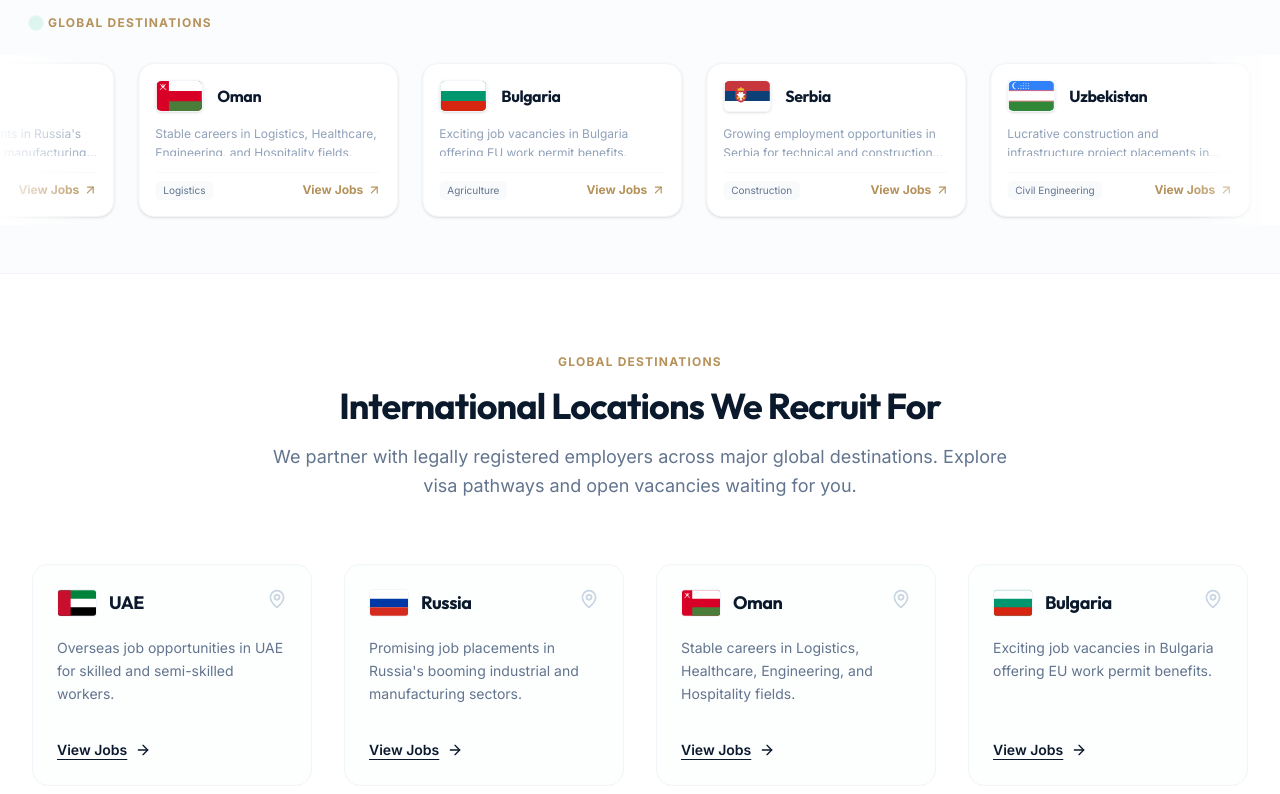
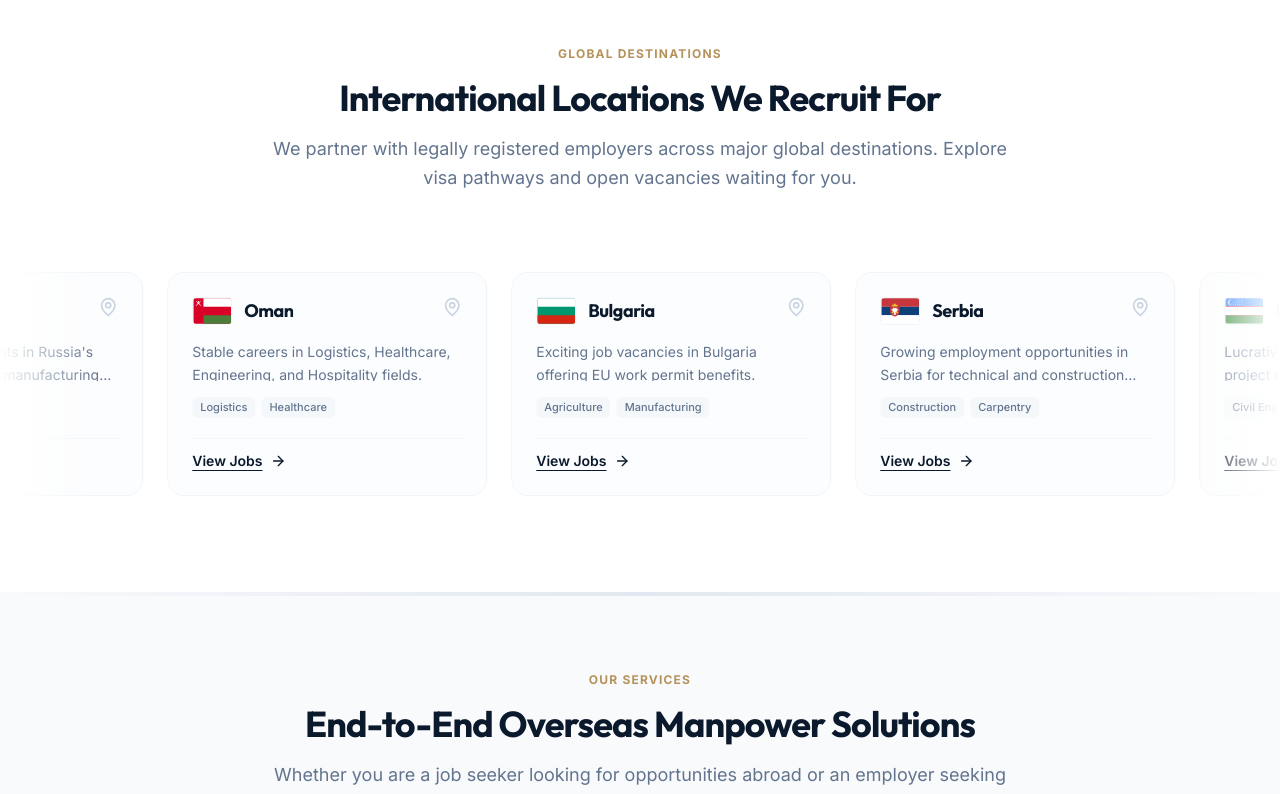
Before and after one commit to pragyyann/TrendyFortuneProduction, a Next.js app: page / in a window 1280 px wide. Shown: the part 1180-1974 px from the top of the page. Built offline with nearby package versions, Linux system fonts and the light colour scheme.

Commit message:
Consolidate duplicate destination sections into a single horizontal moving marquee

```diff
--- a/src/app/page.tsx
+++ b/src/app/page.tsx
@@ -7,7 +7,6 @@ import { motion, AnimatePresence } from "framer-motion";
 import { Navbar } from "@/components/Navbar";
 import { Hero } from "@/components/Hero";
 import { TrustStrip } from "@/components/TrustStrip";
-import { CountryFlagMarquee } from "@/components/CountryFlagMarquee";
 import { CountriesSection } from "@/components/CountriesSection";
 import { ServicesSection } from "@/components/ServicesSection";
 import { IndustrySection } from "@/components/IndustrySection";
@@ -94,7 +93,6 @@ export default function Home() {
               {/* Main Content Sections */}
               <Hero />
               <TrustStrip />
-              <CountryFlagMarquee />
               <CountriesSection />
               <ServicesSection />
               <IndustrySection />
--- a/src/components/CountriesSection.tsx
+++ b/src/components/CountriesSection.tsx
@@ -1,6 +1,5 @@
 "use client";
 
-import { motion as framerMotion } from "framer-motion";
 import { ArrowRight, MapPin } from "lucide-react";
 import { CENTRAL_COUNTRIES, CountryData } from "@/data/countries";
 import * as Flags from "country-flag-icons/react/3x2";
@@ -9,12 +8,14 @@ import { useTranslations } from "next-intl";
 export function CountriesSection() {
   const t = useTranslations("countries");
 
+  // Duplicate array for seamless looping animation
+  const marqueeItems = [...CENTRAL_COUNTRIES, ...CENTRAL_COUNTRIES];
+
   return (
-    <section id="jobs-abroad" className="py-20 bg-white relative">
-      <div className="max-w-7xl mx-auto px-4 sm:px-6 lg:px-8">
-
-        {/* Section Header */}
-        <div className="text-center max-w-3xl mx-auto mb-16 space-y-4">
+    <section id="jobs-abroad" className="py-20 bg-white relative overflow-hidden w-full">
+      {/* Section Header */}
+      <div className="max-w-7xl mx-auto px-4 sm:px-6 lg:px-8 mb-16">
+        <div className="text-center max-w-3xl mx-auto space-y-4">
           <div className="text-xs font-bold text-[#B6925B] tracking-widest uppercase">
             {t("tag")}
           </div>
@@ -25,27 +26,29 @@ export function CountriesSection() {
             {t("desc")}
           </p>
         </div>
+      </div>
 
-        {/* Countries Grid */}
-        <div className="grid grid-cols-1 sm:grid-cols-2 lg:grid-cols-4 gap-6 md:gap-8">
-          {CENTRAL_COUNTRIES.map((country: CountryData, idx: number) => {
+      {/* Marquee Wrapper - Full Width with Left & Right Gradient Fades */}
+      <div className="relative w-full flex items-center overflow-hidden">
+        {/* Left and Right Gradient Fades to blend into white bg */}
+        <div className="absolute left-0 top-0 bottom-0 w-12 sm:w-24 bg-gradient-to-r from-white to-transparent z-10 pointer-events-none" />
+        <div className="absolute right-0 top-0 bottom-0 w-12 sm:w-24 bg-gradient-to-l from-white to-transparent z-10 pointer-events-none" />
+
+        <div className="flex animate-marquee gap-6 py-4">
+          {marqueeItems.map((country: CountryData, index: number) => {
             const FlagComponents = Flags as unknown as Record<string, React.ComponentType<{ className?: string; title?: string }>>;
             const FlagComponent = FlagComponents[country.countryCode];
 
             return (
-              <framerMotion.div
-                key={country.slug}
-                initial={{ opacity: 0, y: 20 }}
-                whileInView={{ opacity: 1, y: 0 }}
-                viewport={{ once: true, margin: "-50px" }}
-                transition={{ duration: 0.5, delay: idx * 0.05 }}
-                className="group p-6 rounded-2xl border border-slate-100 bg-[#f8fafc]/30 hover:bg-white hover-card relative overflow-hidden flex flex-col justify-between"
+              <div
+                key={`${country.slug}-${index}`}
+                className="group flex-shrink-0 w-[300px] md:w-[320px] p-6 rounded-2xl border border-slate-100 bg-[#f8fafc]/40 hover:bg-white hover-card relative overflow-hidden flex flex-col justify-between"
               >
                 {/* Highlight bar */}
                 <div className="absolute top-0 left-0 right-0 h-1 bg-transparent group-hover:bg-[#B6925B] transition-colors" />
 
                 <div>
-                  <div className="flex justify-between items-start mb-5">
+                  <div className="flex justify-between items-start mb-4">
                     {/* Flag and Label */}
                     <div className="flex items-center gap-3">
                       <div className="w-10 h-7 rounded-sm overflow-hidden border border-slate-100 flex-shrink-0">
@@ -55,21 +58,30 @@ export function CountriesSection() {
                           <div className="w-full h-full bg-slate-200" />
                         )}
                       </div>
-                      <h3 className="font-display font-bold text-lg text-[#0B192C] group-hover:text-[#B6925B] transition-colors truncate max-w-[120px]">
+                      <h3 className="font-display font-bold text-base md:text-lg text-[#0B192C] group-hover:text-[#B6925B] transition-colors truncate max-w-[130px]">
                         {country.name}
                       </h3>
                     </div>
-                    <div className="text-slate-300 group-hover:text-[#B6925B] transition-colors">
+                    <div className="text-slate-300 group-hover:text-[#B6925B] transition-colors flex-shrink-0">
                       <MapPin className="h-5 w-5" />
                     </div>
                   </div>
 
-                  <p className="text-sm text-slate-500 leading-relaxed mb-6 font-sans">
+                  <p className="text-sm text-slate-500 leading-relaxed mb-4 font-sans line-clamp-2 h-10 overflow-hidden">
                     {country.description}
                   </p>
+
+                  {/* Popular jobs tags/chips for aesthetic enhancement */}
+                  <div className="flex flex-wrap gap-1.5 mb-5">
+                    {country.popularJobs.slice(0, 2).map((job, idx) => (
+                      <span key={idx} className="text-[10px] md:text-[11px] text-slate-500 font-sans font-medium bg-slate-100/70 group-hover:bg-slate-50 px-2 py-0.5 rounded-md transition-colors">
+                        {job}
+                      </span>
+                    ))}
+                  </div>
                 </div>
 
-                <div className="pt-2">
+                <div className="pt-3 border-t border-slate-100/80 flex items-center justify-between">
                   <a
                     href={country.jobsUrl}
                     target="_blank"
@@ -80,7 +92,7 @@ export function CountriesSection() {
                     <ArrowRight className="h-4 w-4 group-hover:translate-x-1 transition-transform" />
                   </a>
                 </div>
-              </framerMotion.div>
+              </div>
             );
           })}
         </div>
--- a/src/components/CountryFlagMarquee.tsx
+++ /dev/null
@@ -1,83 +0,0 @@
-"use client";
-
-import * as React from "react";
-import * as Flags from "country-flag-icons/react/3x2";
-import { CENTRAL_COUNTRIES, CountryData } from "@/data/countries";
-import { useTranslations } from "next-intl";
-import { ArrowUpRight } from "lucide-react";
-
-export function CountryFlagMarquee() {
-  const t = useTranslations("countries");
-
-  // Duplicate the array to ensure seamless infinite looping animation
-  const marqueeItems = [...CENTRAL_COUNTRIES, ...CENTRAL_COUNTRIES];
-
-  return (
-    <section className="py-12 bg-slate-50/50 border-y border-slate-100 overflow-hidden w-full relative">
-      {/* Section Sub-Header for marquee if needed, or keep it clean */}
-      <div className="max-w-7xl mx-auto px-4 sm:px-6 lg:px-8 mb-6">
-        <div className="flex items-center gap-2">
-          <span className="h-2 w-2 rounded-full bg-emerald-500 animate-ping" />
-          <span className="text-xs font-bold text-[#B6925B] tracking-widest uppercase">
-            {t("tag")}
-          </span>
-        </div>
-      </div>
-
-      {/* Marquee Wrapper */}
-      <div className="relative w-full flex items-center overflow-hidden">
-        {/* Left and Right Gradient Fades for a premium, modern feel */}
-        <div className="absolute left-0 top-0 bottom-0 w-12 sm:w-24 bg-gradient-to-r from-white/95 to-transparent z-10 pointer-events-none" />
-        <div className="absolute right-0 top-0 bottom-0 w-12 sm:w-24 bg-gradient-to-l from-white/95 to-transparent z-10 pointer-events-none" />
-
-        <div className="flex animate-marquee gap-6 py-2">
-          {marqueeItems.map((country: CountryData, index: number) => {
-            const FlagComponents = Flags as unknown as Record<string, React.ComponentType<{ className?: string; title?: string }>>;
-            const FlagComponent = FlagComponents[country.countryCode];
-
-            return (
-              <div
-                key={`${country.slug}-${index}`}
-                className="flex-shrink-0 w-[260px] p-4 rounded-2xl bg-white border border-slate-100 shadow-sm hover:border-[#B6925B]/30 hover:shadow-md transition-all duration-300 group flex flex-col justify-between"
-              >
-                <div className="flex items-center gap-3.5 mb-3">
-                  <div className="w-12 h-8 rounded-md overflow-hidden border border-slate-100 shadow-sm flex-shrink-0">
-                    {FlagComponent ? (
-                      <FlagComponent className="w-full h-full object-cover" title={`${country.name} Flag`} />
-                    ) : (
-                      <div className="w-full h-full bg-slate-200" />
-                    )}
-                  </div>
-                  <h4 className="font-display font-bold text-[#0B192C] text-base truncate group-hover:text-[#B6925B] transition-colors">
-                    {country.name}
-                  </h4>
-                </div>
-
-                <p className="text-xs text-slate-400 line-clamp-2 leading-relaxed mb-4 font-sans h-8">
-                  {country.description}
-                </p>
-
-                <div className="flex items-center justify-between pt-2 border-t border-slate-50">
-                  <div className="flex flex-wrap gap-1 max-w-[140px] overflow-hidden truncate">
-                    <span className="text-[10px] text-slate-500 font-sans truncate bg-slate-50 px-2 py-0.5 rounded-md">
-                      {country.popularJobs[0]}
-                    </span>
-                  </div>
-                  <a
-                    href={country.jobsUrl}
-                    target="_blank"
-                    rel="noopener noreferrer"
-                    className="inline-flex items-center gap-1 text-xs font-bold text-[#B6925B] hover:text-[#A37F48] transition-colors cursor-pointer group/btn"
-                  >
-                    <span>{t("viewJobs")}</span>
-                    <ArrowUpRight className="h-3.5 w-3.5 group-hover/btn:translate-x-0.5 group-hover/btn:-translate-y-0.5 transition-transform" />
-                  </a>
-                </div>
-              </div>
-            );
-          })}
-        </div>
-      </div>
-    </section>
-  );
-}
```
Also changed, not shown: 1 other file (tests, documents, lock files or other folders).
